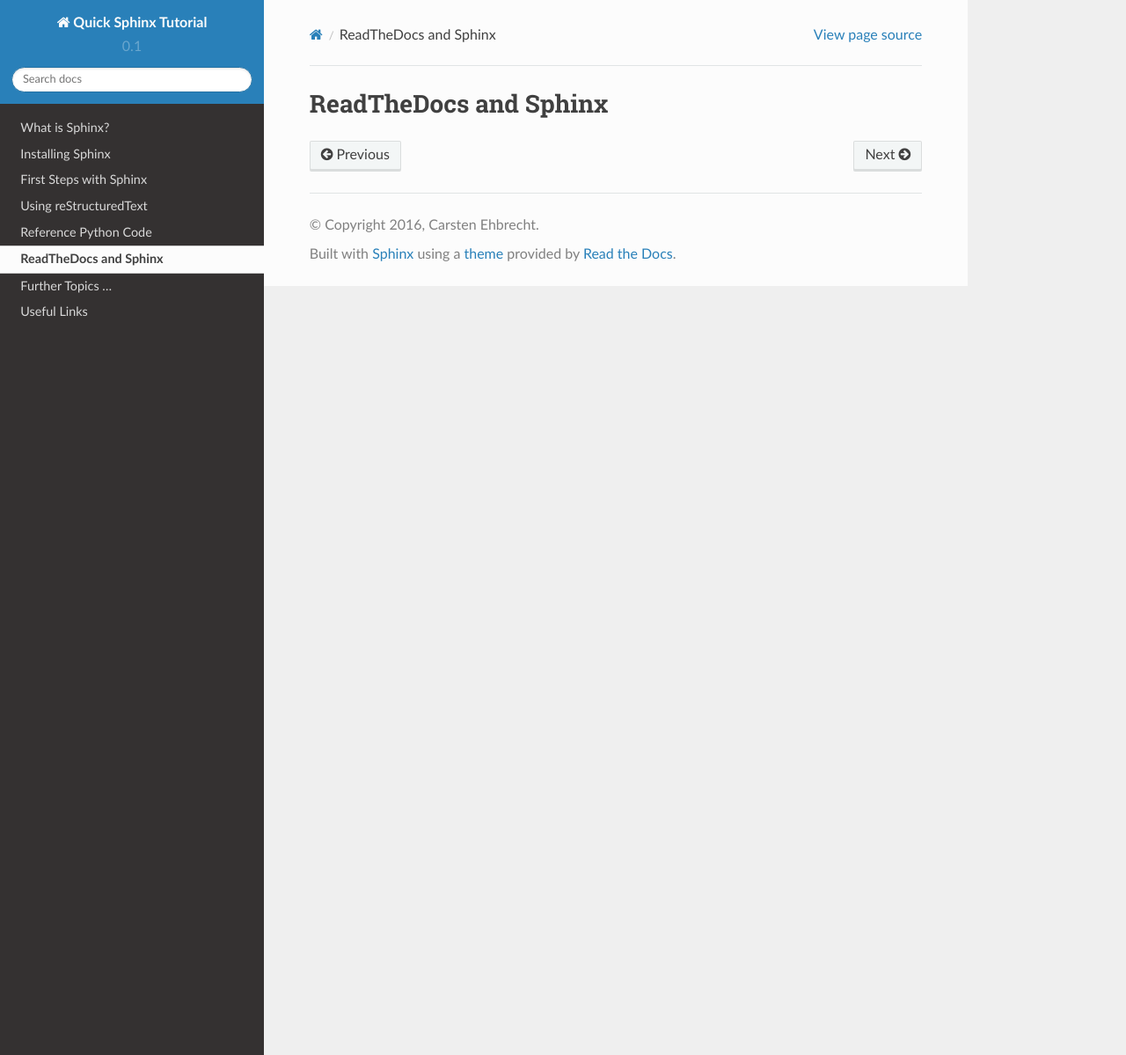
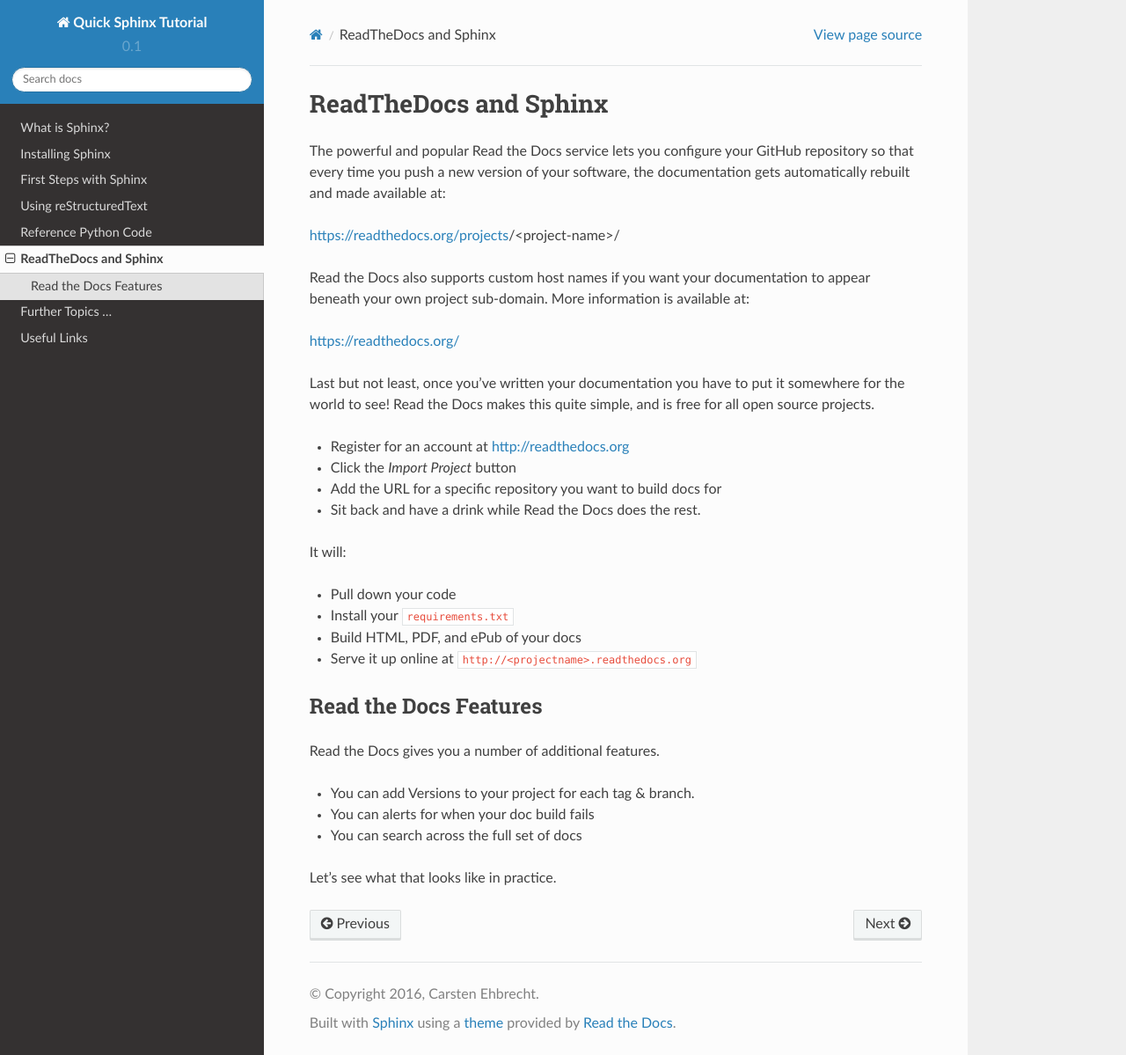
Before and after one commit to cehbrecht/quick-sphinx-tutorial, a Sphinx documentation site: the page built from docs/source/rtd.rst, in a window 1280 px wide and 1199 px high. Shown: the whole window at 88% size. Built offline with Sphinx 7.4.7 and the Read the Docs theme 2.0.0, drawn with Linux system fonts in a browser that asks for light colours.

Commit message:
added notes to rtd

```diff
--- a/docs/source/rtd.rst
+++ b/docs/source/rtd.rst
@@ -2,3 +2,47 @@
 
 ReadTheDocs and Sphinx
 ======================
+
+The powerful and popular Read the Docs service
+lets you configure your GitHub repository
+so that every time you push a new version of your software,
+the documentation gets automatically rebuilt
+and made available at:
+
+https://readthedocs.org/projects/<project-name>/
+
+Read the Docs also supports custom host names
+if you want your documentation to appear beneath your own
+project sub-domain.
+More information is available at:
+
+https://readthedocs.org/
+
+
+Last but not least,
+once you've written your documentation you have to put it somewhere for the world to see!
+Read the Docs makes this quite simple,
+and is free for all open source projects.
+
+* Register for an account at http://readthedocs.org
+* Click the *Import Project* button
+* Add the URL for a specific repository you want to build docs for
+* Sit back and have a drink while Read the Docs does the rest.
+
+It will:
+
+* Pull down your code
+* Install your ``requirements.txt``
+* Build HTML, PDF, and ePub of your docs
+* Serve it up online at ``http://<projectname>.readthedocs.org``
+
+Read the Docs Features
+~~~~~~~~~~~~~~~~~~~~~~
+
+Read the Docs gives you a number of additional features.
+
+* You can add Versions to your project for each tag & branch.
+* You can alerts for when your doc build fails
+* You can search across the full set of docs
+
+Let's see what that looks like in practice.
```
